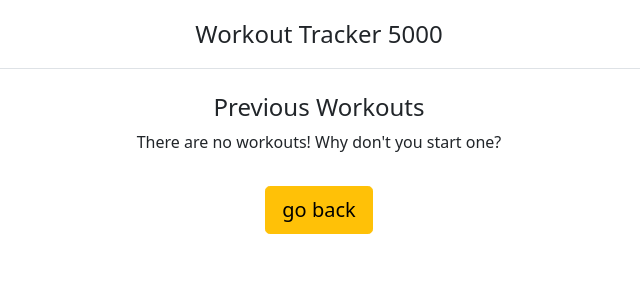
After one commit to ridhahassoun/TimezoneConverter, a Flask app: page /workouts in a window 1280 px wide. The commit adds this page. Shown: the top 300 px of the page, without its empty margins (321-961 px from the left). Run offline with Flask 2, Linux system fonts and the light colour scheme; data that the repository does not hold is empty.

Commit message:
Added viewing workout functionality. Updated SQL to include workout date.

```diff
--- a/app/app.py
+++ b/app/app.py
@@ -1,5 +1,6 @@
-from flask import Flask, render_template, request
+from flask import Flask, render_template, request, redirect, url_for
 from flaskext.mysql import MySQL
+from math import floor
 from credentials import credentials
 
 app = Flask(__name__)
@@ -40,7 +41,8 @@ def save_workout():
         cursor = database.get_db().cursor()
 
         # create workout
-        cursor.execute("INSERT INTO Workouts(workout_duration) VALUES(%s)", parsed_data["duration"])
+        cursor.execute("INSERT INTO Workouts(workout_duration) "
+                       "VALUES(%s)", parsed_data["duration"])
         database.get_db().commit()
         workout_id = cursor.lastrowid
         parsed_data.pop("duration")
@@ -48,16 +50,63 @@ def save_workout():
         for exercise in parsed_data:
             exercise_data = parsed_data[exercise]
             exercise_id = exercise_data[0]
-            cursor.execute("INSERT INTO Workout_Exercise(workout_id, exercise_id) VALUES(%s, %s)", (workout_id, exercise_id))
+            cursor.execute("INSERT INTO Workout_Exercise(workout_id, exercise_id) "
+                           "VALUES(%s, %s)", (workout_id, exercise_id))
 
             for set in exercise_data[1]:
-                cursor.execute("INSERT INTO Sets(weight, reps, workout_id, exercise_id) VALUES(%s, %s, %s, %s)", (set[0], set[1], workout_id, exercise_id))
+                cursor.execute("INSERT INTO Sets(weight, reps, workout_id, exercise_id) "
+                               "VALUES(%s, %s, %s, %s)", (set[0], set[1], workout_id, exercise_id))
 
             database.get_db().commit()
 
-        return "Success"
+        return redirect(url_for("view_workout", id=workout_id))
     else:
         return "Failure"
+
+
+@app.route("/workouts")
+def workouts():
+    cursor = database.get_db().cursor()
+
+    # get workouts
+    cursor.execute("SELECT w.workout_id, w.workout_date FROM Workouts w")
+    workouts = cursor.fetchall()
+
+    return render_template("workouts.html", workouts=workouts)
+
+
+@app.route("/workout/<id>")
+def view_workout(id):
+    cursor = database.get_db().cursor()
+
+    # get workout duration
+    cursor.execute("SELECT w.workout_duration, w.workout_date "
+                   "FROM Workouts w WHERE w.workout_id = %s", (id))
+    workout_info = cursor.fetchone()
+    workout_duration = workout_info[0]
+    time_tuple = convert_secs_to_human_readable_time(workout_duration)
+
+    # get exercises performed
+    cursor.execute("SELECT e.exercise_id, e.exercise_name "
+                   "FROM Workouts w "
+                   "INNER JOIN Workout_Exercise we "
+                   "INNER JOIN Exercises e "
+                   "WHERE w.workout_id = %s "
+                   "AND w.workout_id = we.workout_id "
+                   "AND we.exercise_id = e.exercise_id", (id))
+    exercises = cursor.fetchall()
+
+    # get sets for each exercise
+    cursor.execute("SELECT s.exercise_id, s.reps, s.weight "
+                   "FROM Sets s WHERE s.workout_id = %s", (id))
+    sets = cursor.fetchall()
+
+    return render_template("workout.html",
+                           id=id,
+                           duration=time_tuple,
+                           date=workout_info[1],
+                           exercises=exercises,
+                           sets=sets)
 
 
 # helper functions
@@ -83,3 +132,16 @@ def parse(form_data):
                 split_key[2]) - 1].append(form_data[key])
 
     return parsed
+
+
+def convert_secs_to_human_readable_time(seconds):
+    hr_dec = seconds / 3600
+    hr = floor(hr_dec)
+
+    min_dec = (hr_dec - hr) * 60
+    mins = floor(min_dec)
+
+    sec_dec = (min_dec - mins) * 60
+    sec = floor(sec_dec)
+
+    return ("{:02}".format(hr), "{:02}".format(mins), "{:02}".format(sec))
--- a/app/templates/index.html
+++ b/app/templates/index.html
@@ -7,7 +7,7 @@
 {% block content %}
             <a class="d-inline-block btn btn-primary btn-lg" href="workout_new" role="button">Start empty workout</a>
             <p>starts an empty workout</p>
-            <a class="d-inline-block btn btn-secondary btn-lg" href="#" role="button">View previous workouts</a>
+            <a class="d-inline-block btn btn-secondary btn-lg" href="workouts" role="button">View previous workouts</a>
             <p>view previously completed workouts</p>
             <a class="d-inline-block btn btn-secondary btn-lg" href="#" role="button">View progressions</a>
             <p>view progressions for exercises performed</p>
--- /dev/null
+++ b/app/templates/workouts.html
@@ -0,0 +1,20 @@
+{% extends "base.html" %}
+{% block title %}View Previous Workouts{% endblock %}
+{% block head %}
+    {{ super() }}
+{% endblock %}
+{% block header %}Workout Tracker 5000{% endblock %}
+{% block content %}
+    <h4>Previous Workouts</h4>
+    <div class="list-group">
+        {% for workout in workouts %}
+        <a href="/workout/{{ workout[0] }}" class="list-group-item list-group-item-action">
+            Workout {{ workout[0 ]}} on {{ workout[1] }}
+        </a>
+        {% else %}
+        <p>There are no workouts! Why don't you start one?</p>
+        {% endfor %}
+    </div>
+    <p></p>
+    <a class="d-inline-block btn btn-warning btn-lg" href="/" role="button">go back</a>
+{% endblock %}
--- a/sql/workout-tracker-5000.sql
+++ b/sql/workout-tracker-5000.sql
@@ -2,6 +2,7 @@
 CREATE TABLE Workouts(
     workout_id INT AUTO_INCREMENT PRIMARY KEY,
     workout_duration INT NOT NULL
+    workout_date DATE DEFAULT(CURRENT_DATE)
 );
 -- Build Exercises Table
 CREATE TABLE Exercises(
```
Also changed, not shown: app/templates/workout.html (added, +23 -0 lines).
